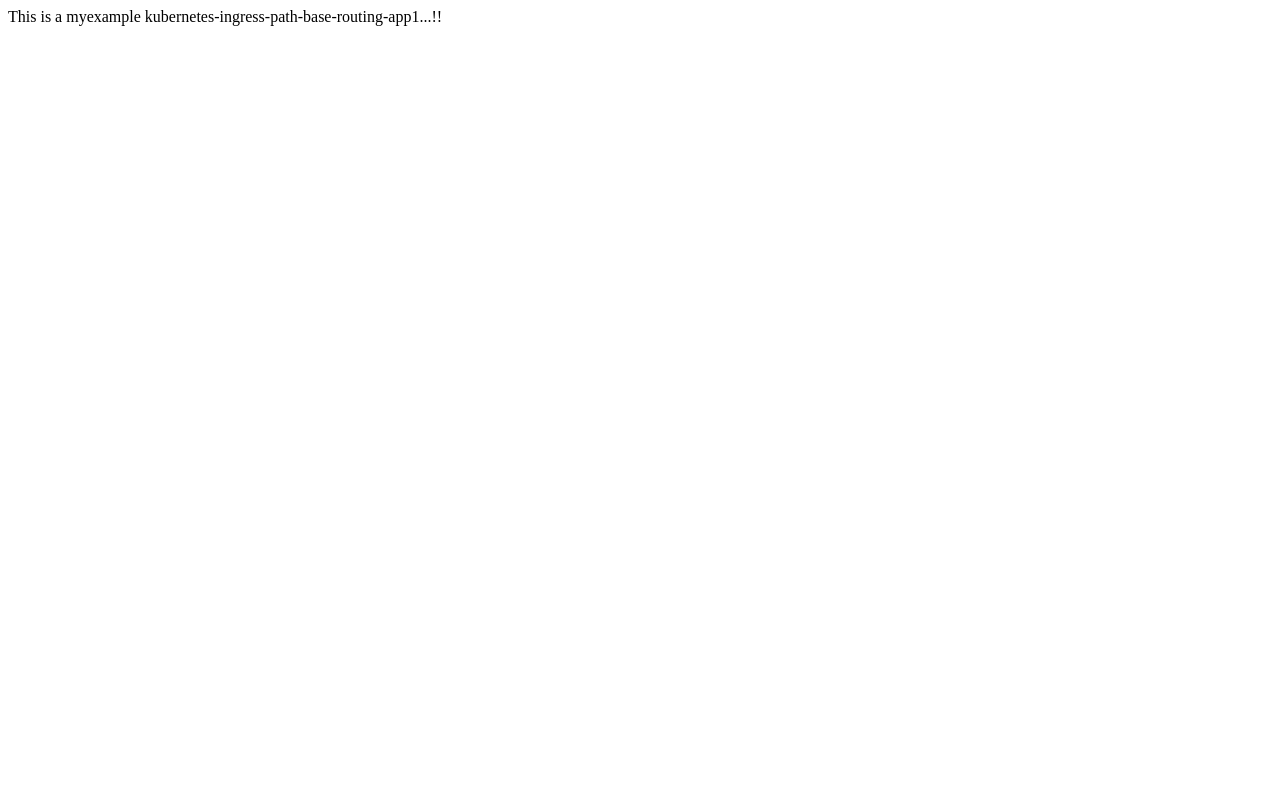
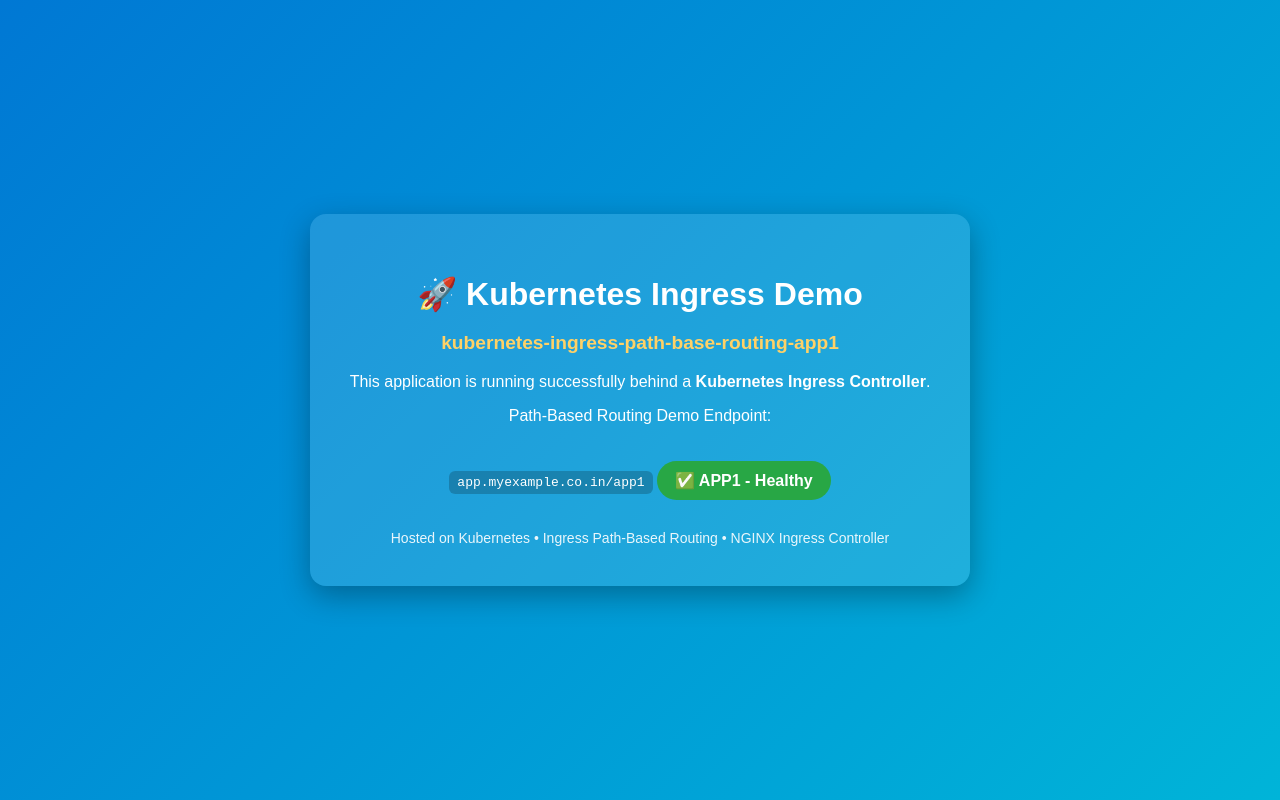
Before and after one commit to mehul-kubernetes/myexample-ingress-path-base-routing, a website: page App1/index.html in a window 1280 px wide. Drawn offline with Linux system fonts and the light colour scheme.

Commit message:
add path base routing files

```diff
--- a/App1/index.html
+++ b/App1/index.html
@@ -1 +1,95 @@
-This is a myexample kubernetes-ingress-path-base-routing-app1...!!
+<!DOCTYPE html>
+<html lang="en">
+
+<head>
+    <meta charset="UTF-8">
+    <meta name="viewport" content="width=device-width, initial-scale=1.0">
+    <title>kubernetes-ingress-path-base-routing-app1</title>
+
+    <style>
+        body {
+            margin: 0;
+            font-family: Arial, Helvetica, sans-serif;
+            background: linear-gradient(135deg, #0078D4, #00B4D8);
+            color: white;
+            display: flex;
+            justify-content: center;
+            align-items: center;
+            height: 100vh;
+        }
+
+        .container {
+            text-align: center;
+            background: rgba(255, 255, 255, 0.12);
+            padding: 40px;
+            border-radius: 16px;
+            box-shadow: 0 10px 30px rgba(0, 0, 0, 0.3);
+            max-width: 700px;
+        }
+
+        h1 {
+            font-size: 2rem;
+            margin-bottom: 10px;
+        }
+
+        .app-name {
+            color: #FFD166;
+            font-weight: bold;
+            font-size: 1.2rem;
+        }
+
+        .badge {
+            display: inline-block;
+            margin-top: 20px;
+            padding: 10px 18px;
+            background: #28A745;
+            border-radius: 20px;
+            font-weight: bold;
+        }
+
+        footer {
+            margin-top: 30px;
+            font-size: 14px;
+            opacity: 0.9;
+        }
+
+        code {
+            background: rgba(0, 0, 0, 0.2);
+            padding: 4px 8px;
+            border-radius: 6px;
+        }
+    </style>
+</head>
+
+<body>
+
+    <div class="container">
+        <h1>🚀 Kubernetes Ingress Demo</h1>
+
+        <p class="app-name">
+            kubernetes-ingress-path-base-routing-app1
+        </p>
+
+        <p>
+            This application is running successfully behind a
+            <strong>Kubernetes Ingress Controller</strong>.
+        </p>
+
+        <p>
+            Path-Based Routing Demo Endpoint:
+        </p>
+
+        <code>app.myexample.co.in/app1</code>
+
+        <div class="badge">
+            ✅ APP1 - Healthy
+        </div>
+
+        <footer>
+            Hosted on Kubernetes • Ingress Path-Based Routing • NGINX Ingress Controller
+        </footer>
+    </div>
+
+</body>
+
+</html>
```
Also changed, not shown: App2/index.html (+93 -1 lines).
